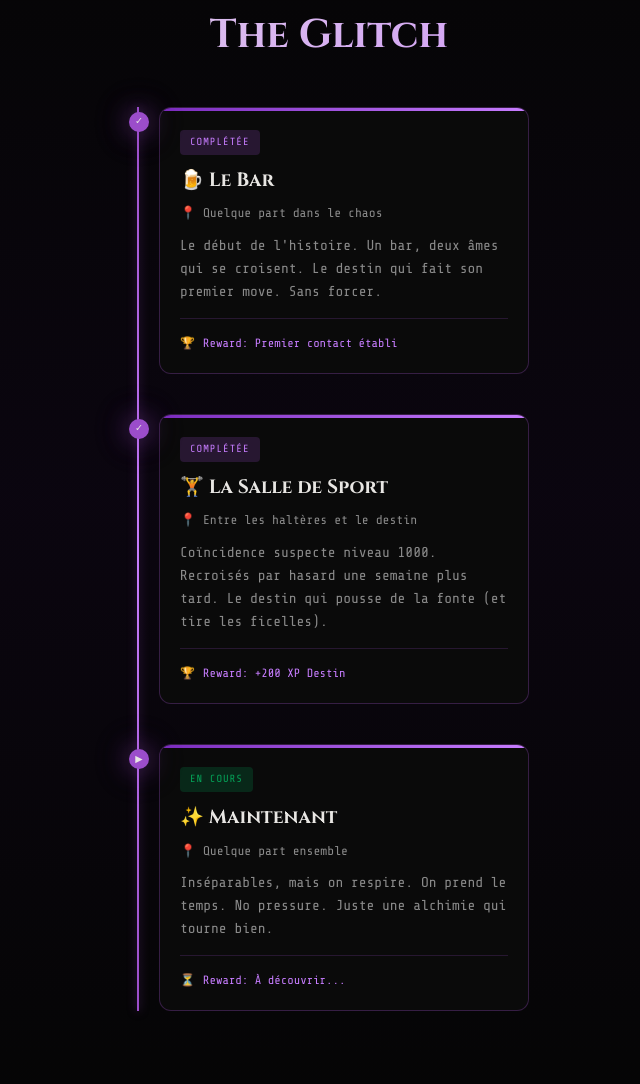
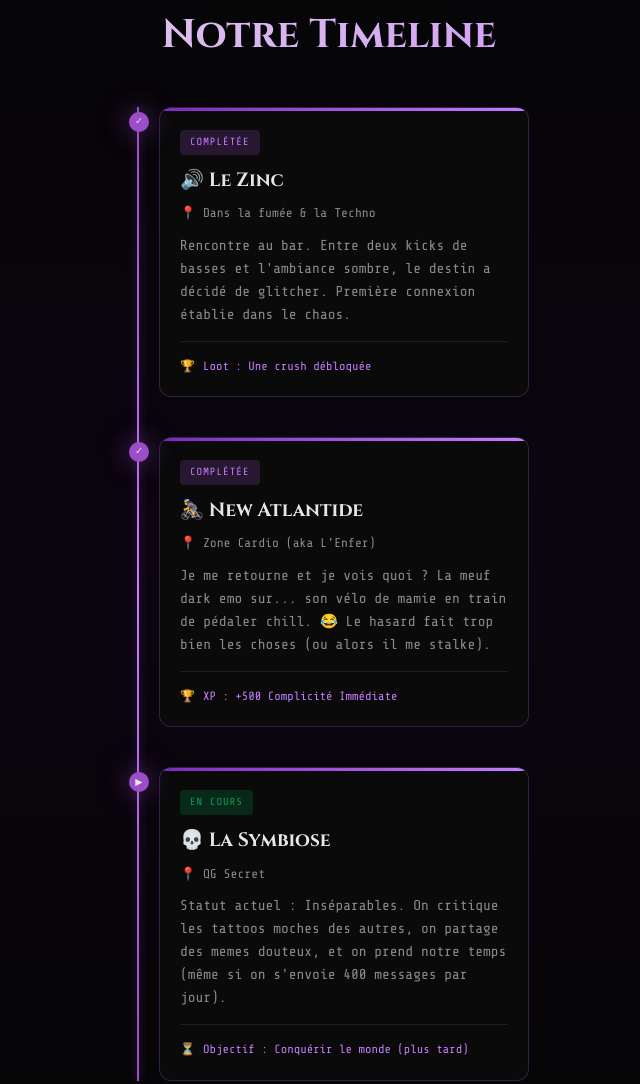
Before and after one commit to yamy24520/game2, a plain HTML site: page index.html in a window 1280 px wide. Shown: the part 904-1988 px from the top of the page, without its empty margins (311-951 px from the left). Drawn offline with nearby package versions, Linux system fonts and the light colour scheme; a web font is replaced by a local one.

Commit message:
Update index.html

```diff
--- a/index.html
+++ b/index.html
@@ -974,10 +974,10 @@
     </section>
 
     <!-- Quest Timeline Section -->
-    <section class="quest-section" id="questSection">
+  <section class="quest-section" id="questSection">
         <div class="section-header">
             <div class="section-tag">📜 QUEST LOG</div>
-            <h2 class="section-title">The Glitch</h2>
+            <h2 class="section-title">Notre Timeline</h2>
         </div>
 
         <div class="timeline">
@@ -985,12 +985,12 @@
                 <div class="quest-marker completed">✓</div>
                 <div class="quest-card">
                     <span class="quest-status">Complétée</span>
-                    <h3 class="quest-title">🍺 Le Bar</h3>
-                    <p class="quest-location">📍 Quelque part dans le chaos</p>
-                    <p class="quest-desc">Le début de l'histoire. Un bar, deux âmes qui se croisent. Le destin qui fait son premier move. Sans forcer.</p>
+                    <h3 class="quest-title">🔊 Le Zinc</h3>
+                    <p class="quest-location">📍 Dans la fumée & la Techno</p>
+                    <p class="quest-desc">Rencontre au bar. Entre deux kicks de basses et l'ambiance sombre, le destin a décidé de glitcher. Première connexion établie dans le chaos.</p>
                     <div class="quest-reward">
                         <span>🏆</span>
-                        <span>Reward: Premier contact établi</span>
+                        <span>Loot : Une crush débloquée</span>
                     </div>
                 </div>
             </div>
@@ -999,12 +999,12 @@
                 <div class="quest-marker completed">✓</div>
                 <div class="quest-card">
                     <span class="quest-status">Complétée</span>
-                    <h3 class="quest-title">🏋️ La Salle de Sport</h3>
-                    <p class="quest-location">📍 Entre les haltères et le destin</p>
-                    <p class="quest-desc">Coïncidence suspecte niveau 1000. Recroisés par hasard une semaine plus tard. Le destin qui pousse de la fonte (et tire les ficelles).</p>
+                    <h3 class="quest-title">🚴‍♀️ New Atlantide</h3>
+                    <p class="quest-location">📍 Zone Cardio (aka L'Enfer)</p>
+                    <p class="quest-desc">Je me retourne et je vois quoi ? La meuf dark emo sur... son vélo de mamie en train de pédaler chill. 😂 Le hasard fait trop bien les choses (ou alors il me stalke).</p>
                     <div class="quest-reward">
                         <span>🏆</span>
-                        <span>Reward: +200 XP Destin</span>
+                        <span>XP : +500 Complicité Immédiate</span>
                     </div>
                 </div>
             </div>
@@ -1013,12 +1013,12 @@
                 <div class="quest-marker completed">▶</div>
                 <div class="quest-card">
                     <span class="quest-status active">En cours</span>
-                    <h3 class="quest-title">✨ Maintenant</h3>
-                    <p class="quest-location">📍 Quelque part ensemble</p>
-                    <p class="quest-desc">Inséparables, mais on respire. On prend le temps. No pressure. Juste une alchimie qui tourne bien.</p>
+                    <h3 class="quest-title">💀 La Symbiose</h3>
+                    <p class="quest-location">📍 QG Secret</p>
+                    <p class="quest-desc">Statut actuel : Inséparables. On critique les tattoos moches des autres, on partage des memes douteux, et on prend notre temps (même si on s'envoie 400 messages par jour).</p>
                     <div class="quest-reward">
                         <span>⏳</span>
-                        <span>Reward: À découvrir...</span>
+                        <span>Objectif : Conquérir le monde (plus tard)</span>
                     </div>
                 </div>
             </div>
@@ -1163,10 +1163,6 @@
         </div>
     </section>
 
-    <div style="max-width: 400px; margin: 0 auto; padding: 0 20px 40px;">
-    <div class="section-tag" style="text-align: center;">🎵 SOUNDTRACK OF OUR CHAOS</div>
-    <iframe style="border-radius:12px" src="https://open.spotify.com/intl-fr/track/70LcF31zb1H0PyJoS1Sx1r?si=9c13eca0f81d4040" width="100%" height="152" frameBorder="0" allowfullscreen="" allow="autoplay; clipboard-write; encrypted-media; fullscreen; picture-in-picture" loading="lazy"></iframe>
-</div>
 
     <!-- Footer -->
     <footer>
```
